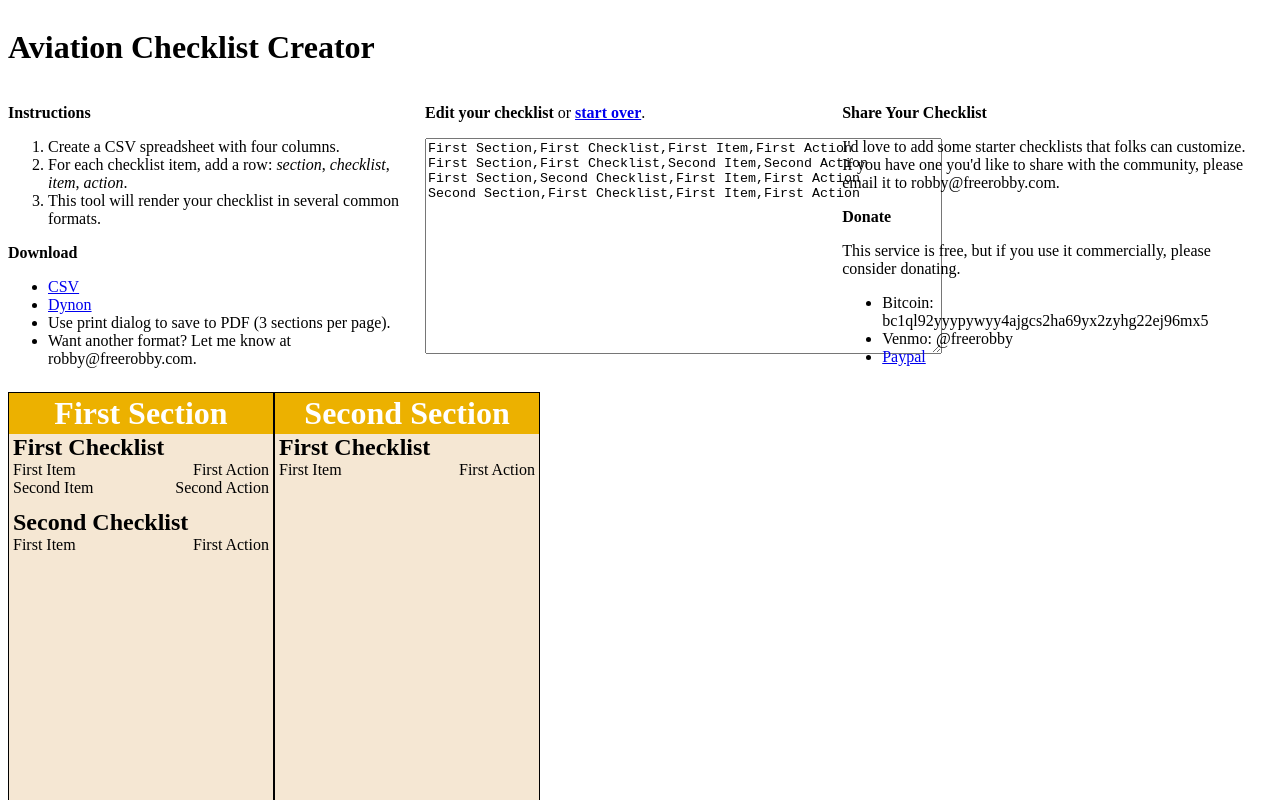
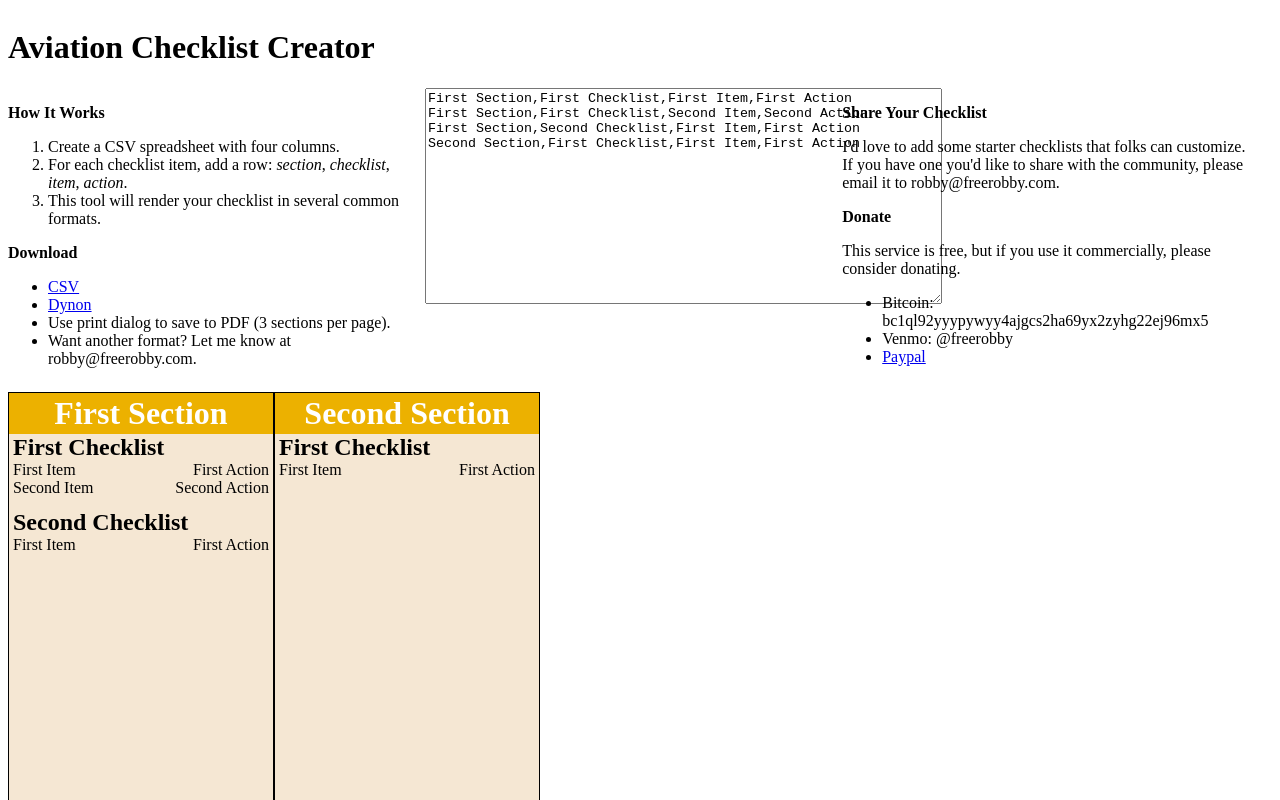
Before and after one commit to freerobby/aviation-checklist, a Vue app: page / in a window 1280 px wide. Both pictures are taken after a click on the link "start making one". Shown: the top 800 px of the page. Built offline with nearby package versions, Linux system fonts and the light colour scheme.

Commit message:
Simplify interface by reducing from three viewable presets to two.

```diff
--- a/src/App.vue
+++ b/src/App.vue
@@ -3,14 +3,14 @@
     <div id="header">
       <h1>Aviation Checklist Creator</h1>
       <div class="instructions">
-        <p><strong>Instructions</strong></p>
+        <p><strong>How It Works</strong></p>
         <ol>
           <li>Create a CSV spreadsheet with four columns.</li>
           <li>For each checklist item, add a row: <em>section</em>, <em>checklist</em>, <em>item</em>, <em>action</em>.</li>
           <li>This tool will render your checklist in several common formats.</li>
         </ol>
         <div id="demo" v-if="checklistSets.length === 0">
-          <p><strong>Demo</strong>: <a href="#" v-on:click="loadCSVFromWebURL('/assets/checklists/n934gr.csv')">preview</a> what my <a href="/assets/checklists/n934gr.csv">example spreadsheet</a> generates.</p>
+          <p><strong>Want a live demo?</strong> Here's my <a href="#" v-on:click="loadCSVFromWebURL('/assets/checklists/n934gr.csv')">my checklist</a>.</p>
         </div>
         <div id="download" v-if="checklistSets.length > 0">
           <p><strong>Download</strong></p>
@@ -28,7 +28,7 @@
           </ul>
         </div>
       </div>
-      <div id="upload" v-if="checklistSets.length === 0">
+      <div id="upload" v-if="user_csv_data.length === 0">
         <p>
           <strong>Import your own checklist</strong>
           or
@@ -40,11 +40,8 @@
           <p>Drag your CSV here.</p>
         </div>
       </div>
-      <div id="editor" v-if="checklistSets.length > 0">
-        <p><strong>Edit your checklist</strong>
-          or <strong><a href="#" v-on:click="loadCSVFromWebURL('/assets/checklists/blank.csv')">start over</a></strong>.
-        </p>
-        <textarea rows="14" cols="62" v-model="user_csv_data">
+      <div id="editor" v-if="user_csv_data.length > 0">
+        <textarea rows="14" cols="62" v-model="user_csv_data" style="overflow-y:scroll;">
         </textarea>
       </div>
       <div id="donate">
@@ -223,7 +220,7 @@ div {
   }
   div#upload .file_container {
     width: 90%;
-    height: 200px;
+    height: 160px;
     border: 2px dotted gray;
     text-align: center;
   }
```
